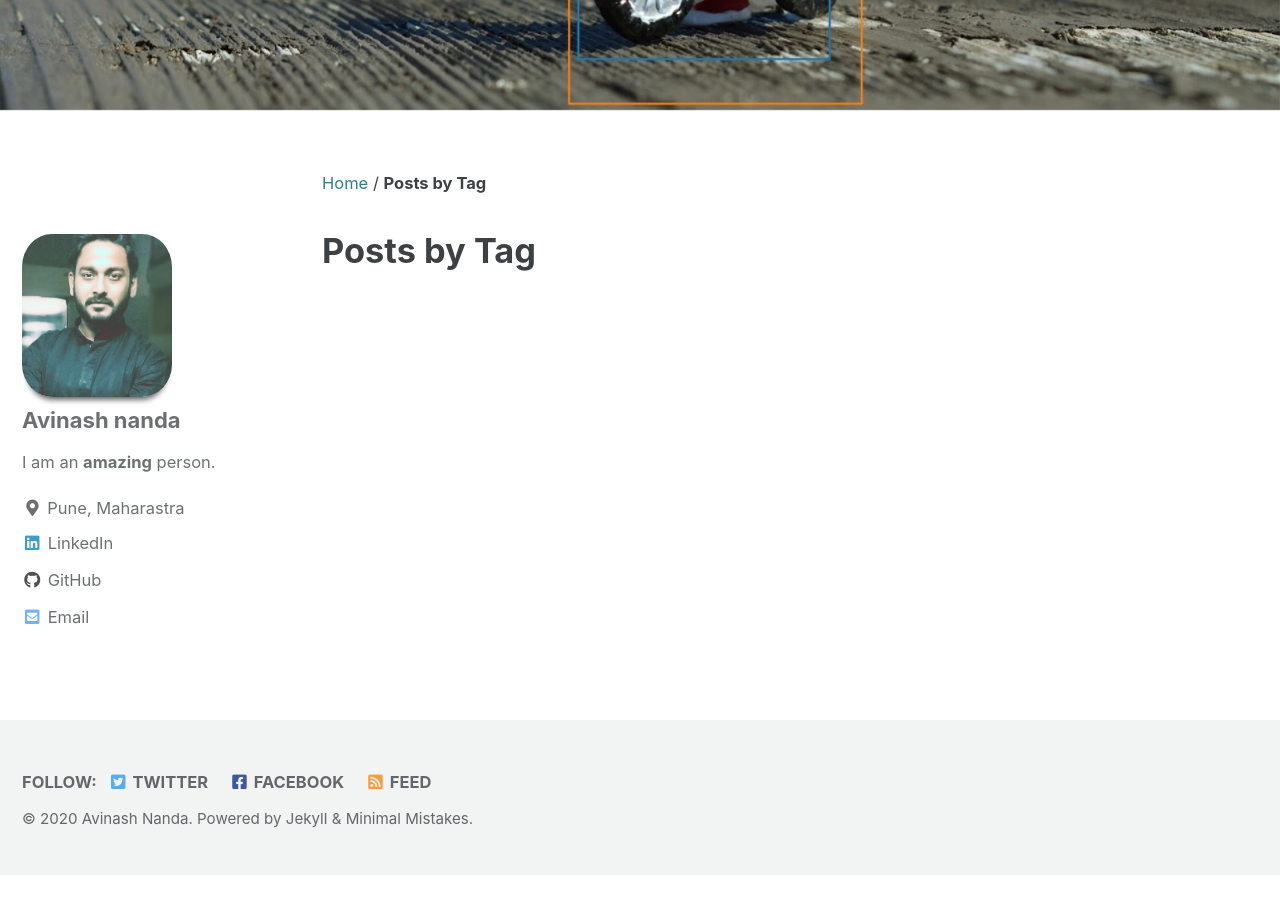
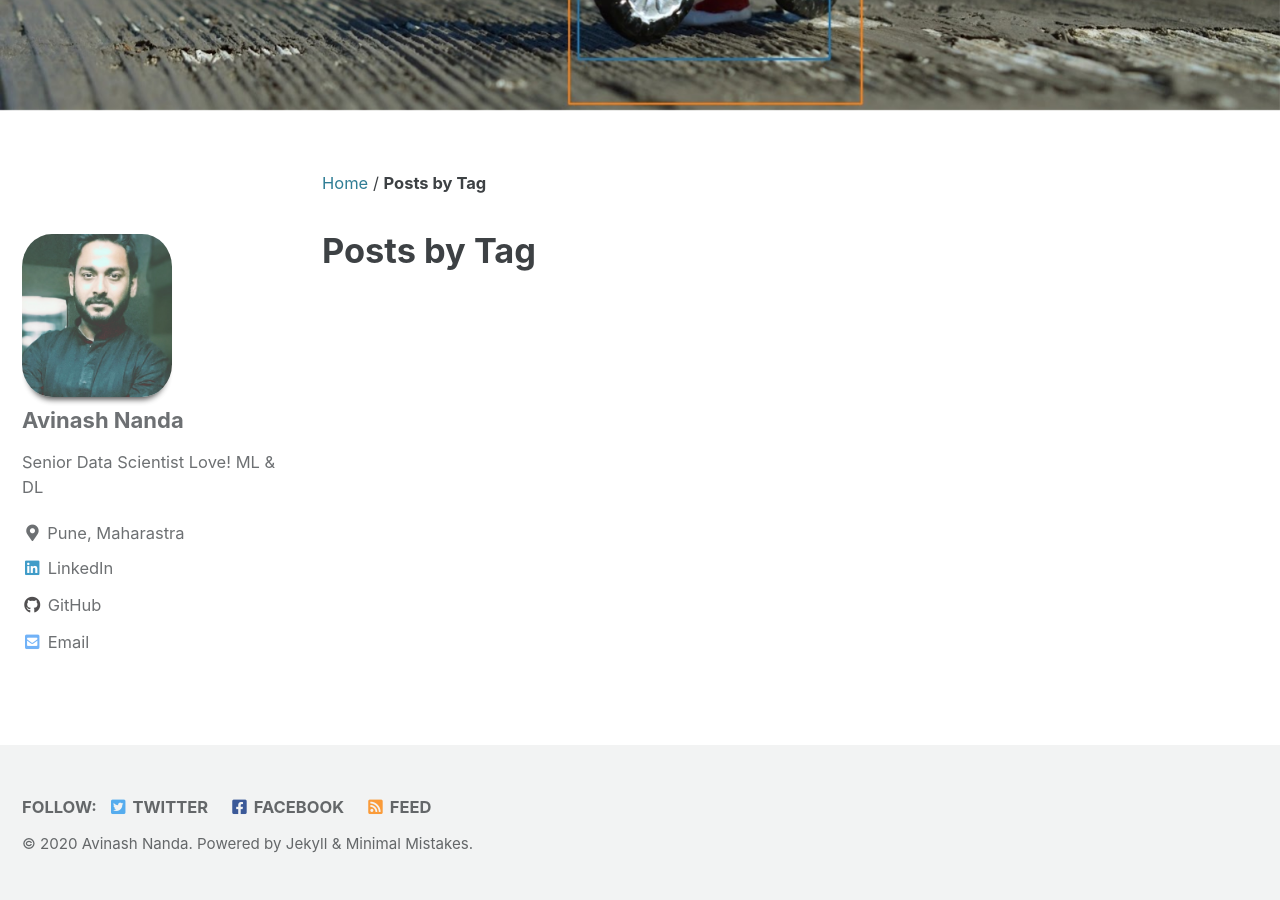
Before and after one commit to avinash-ml/avinash-ml.github.io, a Jekyll site: the page built from _pages/tag-archive.md, in a window 1280 px wide and 900 px high, scrolled down 695 px. Built offline with Jekyll 4.4.1, drawn with Linux system fonts in a browser that asks for light colours; cached includes are drawn as plain includes; before the commit the page ends 1570 px from its top, so only the background shows below that.

Commit message:
update bio

```diff
--- a/_config.yml
+++ b/_config.yml
@@ -93,9 +93,9 @@ analytics:
 
 # Site Author
 author:
-  name             : "Avinash nanda"
+  name             : "Avinash Nanda"
   avatar           : "/assets/images/profile-pic.jpg"
-  bio              : "I am an **amazing** person."
+  bio              : "Senior Data Scientist Love! ML & DL"
   location         : "Pune, Maharastra"
   email            :
   links:
```
